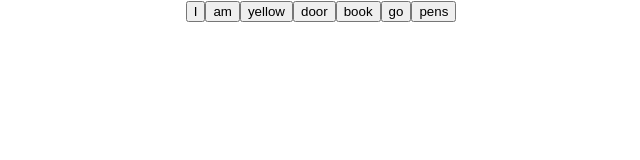
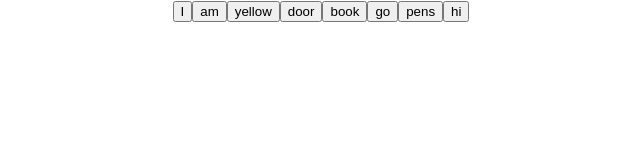
Before and after one commit to galya-cmd/-cards, a React (Create React App) app in the folder dictionary/: page / in a window 1280 px wide. Shown: the top 160 px of the page, without its empty margins (319-959 px from the left). Built offline with nearby package versions, Linux system fonts and the light colour scheme.

Commit message:
добавила слово

```diff
--- a/dictionary/src/App.js
+++ b/dictionary/src/App.js
@@ -13,6 +13,7 @@ function App() {
       <Dictionary name="book"/>
       <Dictionary name="go"/>
       <Dictionary name="pens"/>
+      <Dictionary name="hi"/>
     </div>
   );
 }
```
